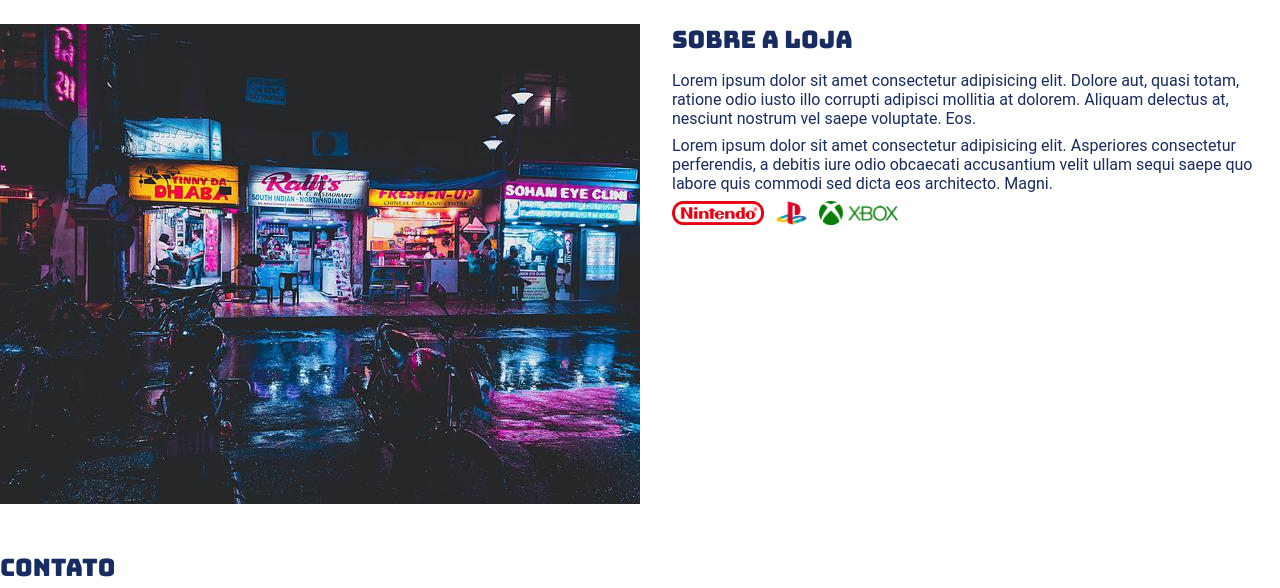
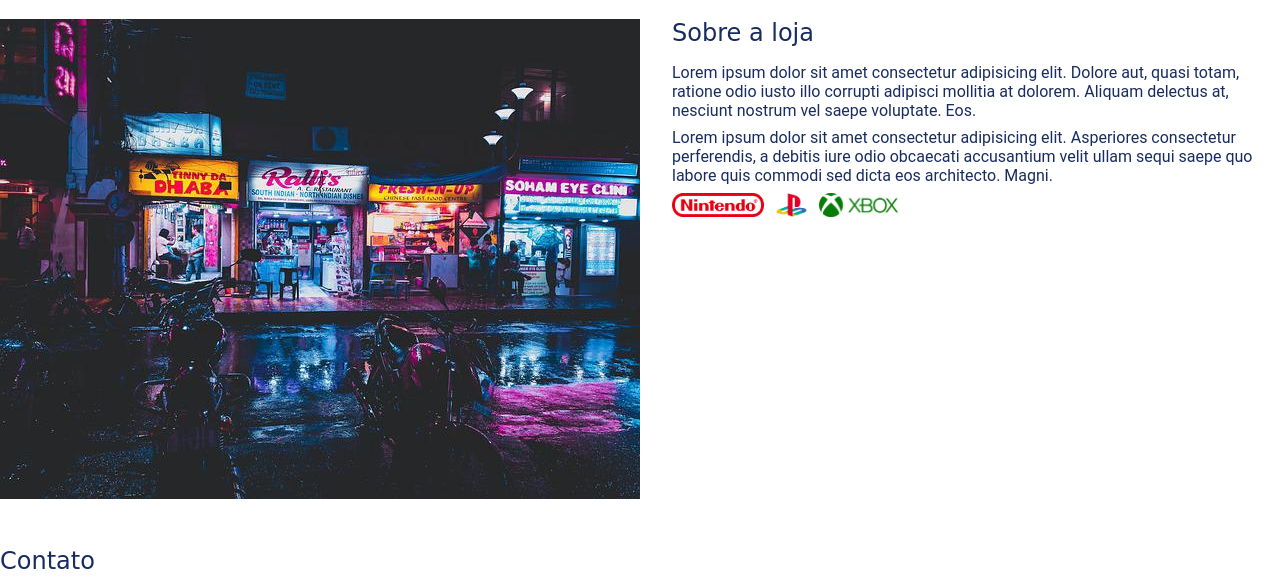
Before and after one commit to JCM1971/EBAC_mod05, a plain HTML site: page index.html in a window 1280 px wide. Shown: the part 75-663 px from the top of the page. Drawn offline with Linux system fonts and the light colour scheme.

Commit message:
Alteração da fonte do title.

```diff
--- a/index.html
+++ b/index.html
@@ -3,11 +3,11 @@
 <head>
     <meta charset="UTF-8">
     <meta name="viewport" content="width=device-width, initial-scale=1.0">
-    <title>Games Shop - A sua loja de games</title>
+    <title>Games Shop</title>
     <link rel="stylesheet" href="./main.css">
     <link rel="preconnect" href="https://fonts.googleapis.com">
     <link rel="preconnect" href="https://fonts.gstatic.com" crossorigin>
-    <link href="https://fonts.googleapis.com/css2?family=Bungee&display=swap" rel="stylesheet">
+    <link href="https://fonts.googleapis.com/css2?family=Orbitron:wght@400..900&display=swap" rel="stylesheet">
 </head>
 <body>
     <header>
```
